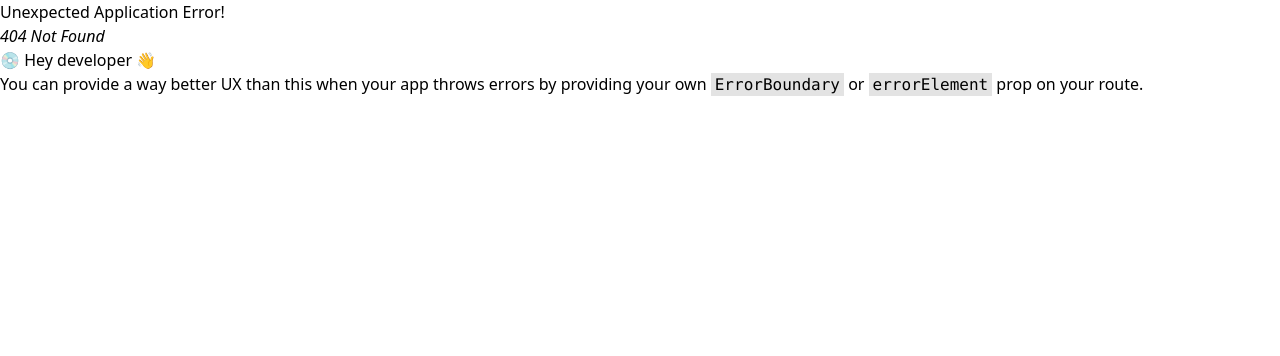
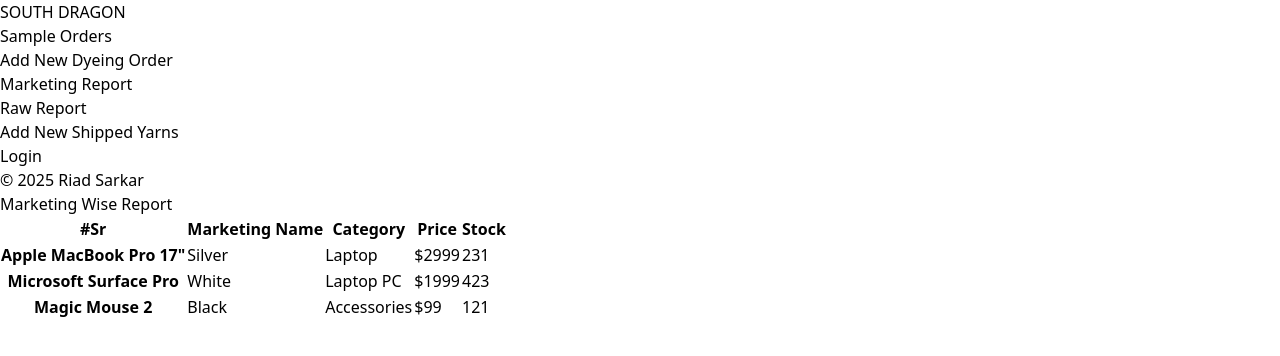
Before and after one commit to riadsarkar45/dragon, a React (Vite) app in the folder client/: page /marketing in a window 1280 px wide. Before the commit this address had no page. Shown: the top 356 px of the page. Built offline with nearby package versions, Linux system fonts and the light colour scheme.

Commit message:
marketing name yarn type summary route created in backend

```diff
--- /dev/null
+++ b/client/src/pages/MarketingWiseReport.jsx
@@ -0,0 +1,93 @@
+import React from 'react';
+import Header from '../Components/Reusable/Header';
+
+const MarketingWiseReport = () => {
+    return (
+        <div>
+            <div className='mb-20'>
+                <Header typeOfHeader={"Marketing Wise Report"} />
+            </div>
+
+
+            <div class="relative overflow-x-auto bg-neutral-primary-soft shadow-xs rounded-base border border-default">
+                <table class="w-full text-sm text-left rtl:text-right text-body">
+                    <thead class="text-sm text-body bg-neutral-secondary-soft border-b rounded-base border-default">
+                        <tr>
+                            <th scope="col" class="px-6 py-3 font-medium">
+                                #Sr
+                            </th>
+                            <th scope="col" class="px-6 py-3 font-medium">
+                                Marketing Name
+                            </th>
+                            <th scope="col" class="px-6 py-3 font-medium">
+                                Category
+                            </th>
+                            <th scope="col" class="px-6 py-3 font-medium">
+                                Price
+                            </th>
+                            <th scope="col" class="px-6 py-3 font-medium">
+                                Stock
+                            </th>
+                        </tr>
+                    </thead>
+                    <tbody>
+                        <tr class="bg-neutral-primary border-b border-default">
+                            <th scope="row" class="px-6 py-4 font-medium text-heading whitespace-nowrap">
+                                Apple MacBook Pro 17"
+                            </th>
+                            <td class="px-6 py-4">
+                                Silver
+                            </td>
+                            <td class="px-6 py-4">
+                                Laptop
+                            </td>
+                            <td class="px-6 py-4">
+                                $2999
+                            </td>
+                            <td class="px-6 py-4">
+                                231
+                            </td>
+                        </tr>
+                        <tr class="bg-neutral-primary border-b border-default">
+                            <th scope="row" class="px-6 py-4 font-medium text-heading whitespace-nowrap">
+                                Microsoft Surface Pro
+                            </th>
+                            <td class="px-6 py-4">
+                                White
+                            </td>
+                            <td class="px-6 py-4">
+                                Laptop PC
+                            </td>
+                            <td class="px-6 py-4">
+                                $1999
+                            </td>
+                            <td class="px-6 py-4">
+                                423
+                            </td>
+                        </tr>
+                        <tr class="bg-neutral-primary">
+                            <th scope="row" class="px-6 py-4 font-medium text-heading whitespace-nowrap">
+                                Magic Mouse 2
+                            </th>
+                            <td class="px-6 py-4">
+                                Black
+                            </td>
+                            <td class="px-6 py-4">
+                                Accessories
+                            </td>
+                            <td class="px-6 py-4">
+                                $99
+                            </td>
+                            <td class="px-6 py-4">
+                                121
+                            </td>
+                        </tr>
+                    </tbody>
+                </table>
+            </div>
+
+        </div>
+    );
+};
+
+export default MarketingWiseReport;
--- a/client/src/pages/Profile.jsx
+++ b/client/src/pages/Profile.jsx
@@ -14,7 +14,7 @@
     return (
         <div>
             <Header typeOfHeader={'Profile'}></Header>
-            <form onSubmit={handleCreateNewProfile}>
+            <form className="mt-16" onSubmit={handleCreateNewProfile}>
                 <div className="flex gap-2 justify-between w-[60rem] m-auto">
                     <div className=" w-[30rem] mb-5">
                         <div className="mb-2">
--- a/client/src/routes/Router.jsx
+++ b/client/src/routes/Router.jsx
@@ -8,6 +8,7 @@
 import Profile from "../pages/Profile";
 import Login from "../pages/Login";
 import NewYarnShipped from "../pages/NewYarnShipped";
+import MarketingWiseReport from "../pages/MarketingWiseReport";
 const Router = createBrowserRouter(
     [
         {
@@ -38,6 +39,10 @@
                 {
                     path: '/newshipped',
                     element: <NewYarnShipped />
+                },
+                {
+                    path: "/marketing",
+                    element: <MarketingWiseReport />
                 }
             ]
         },
```
